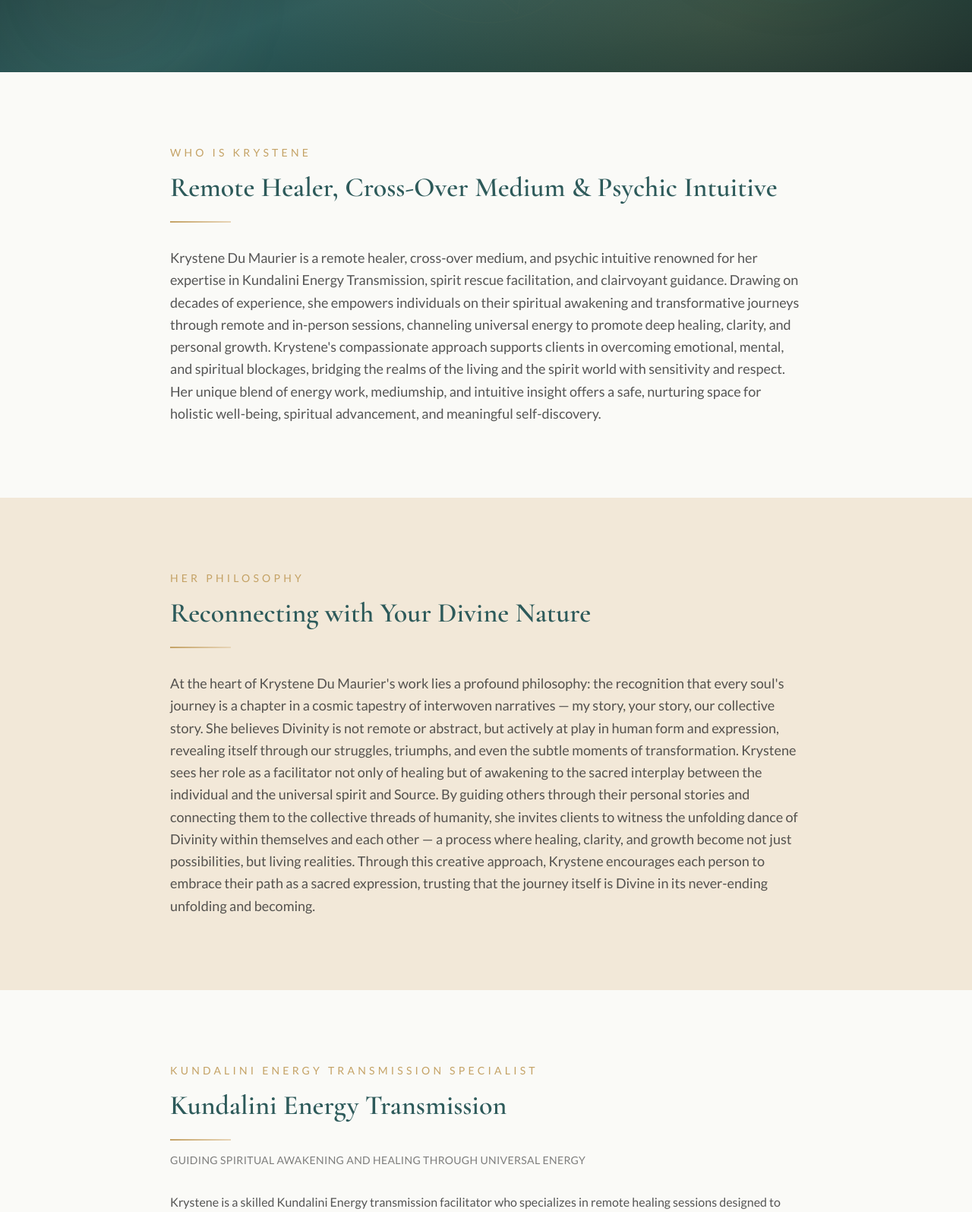
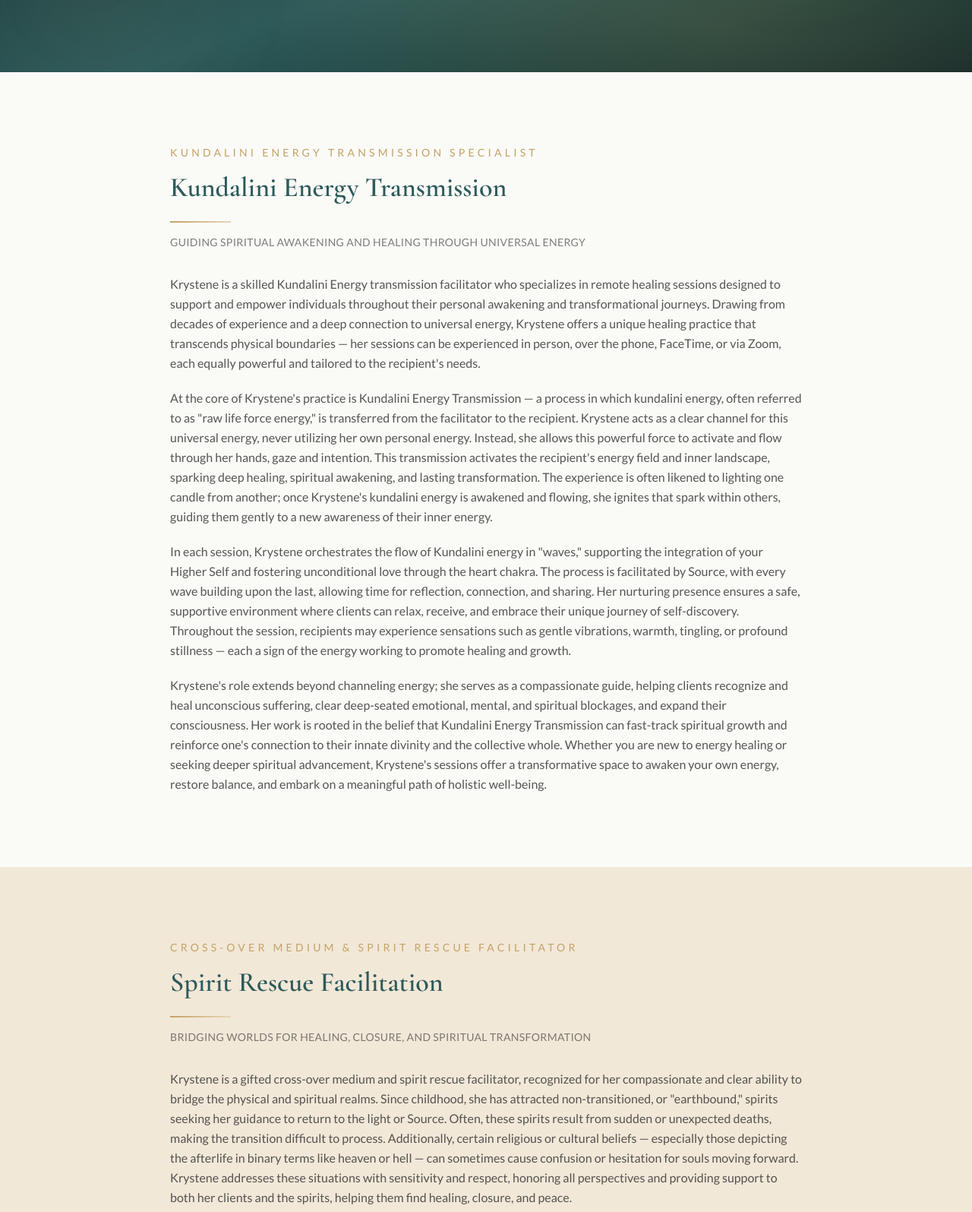
Before and after one commit to smk37git/Kryschendo, a Django app: page /about/ in a window 1280 px wide. Shown: the part 335-1930 px from the top of the page at 76% size. Run offline with Django 5.2, Linux system fonts and the light colour scheme; some libraries are stand-ins or nearby versions.

Commit message:
Updated icon, removed repeat sections on about page

```diff
--- a/main/templates/main/about.html
+++ b/main/templates/main/about.html
@@ -28,38 +28,6 @@
     <p class="text-cream/80 text-lg max-w-2xl mx-auto fade-in-up">
       Remote Healer, Cross-Over Medium &amp; Psychic Intuitive
     </p>
-  </div>
-</section>
-
-<!-- Who is Krystene Section -->
-<section class="py-16 md:py-24 bg-warm relative overflow-hidden">
-  <div class="max-w-4xl mx-auto px-4 sm:px-6 lg:px-8">
-    <div class="fade-in-up">
-      <p class="text-gold text-sm tracking-[0.3em] uppercase mb-4">Who is Krystene</p>
-      <h2 class="font-heading text-3xl md:text-4xl font-semibold text-teal mb-6">Remote Healer, Cross-Over Medium &amp; Psychic Intuitive</h2>
-      <div class="section-divider !mx-0 mb-8"></div>
-    </div>
-    <div class="fade-in-up space-y-4 text-near-black/80 text-lg leading-relaxed">
-      <p>
-        Krystene Du Maurier is a remote healer, cross-over medium, and psychic intuitive renowned for her expertise in Kundalini Energy Transmission, spirit rescue facilitation, and clairvoyant guidance. Drawing on decades of experience, she empowers individuals on their spiritual awakening and transformative journeys through remote and in-person sessions, channeling universal energy to promote deep healing, clarity, and personal growth. Krystene's compassionate approach supports clients in overcoming emotional, mental, and spiritual blockages, bridging the realms of the living and the spirit world with sensitivity and respect. Her unique blend of energy work, mediumship, and intuitive insight offers a safe, nurturing space for holistic well-being, spiritual advancement, and meaningful self-discovery.
-      </p>
-    </div>
-  </div>
-</section>
-
-<!-- Her Philosophy Section -->
-<section class="py-16 md:py-24 bg-cream-light">
-  <div class="max-w-4xl mx-auto px-4 sm:px-6 lg:px-8">
-    <div class="fade-in-up">
-      <p class="text-gold text-sm tracking-[0.3em] uppercase mb-4">Her Philosophy</p>
-      <h2 class="font-heading text-3xl md:text-4xl font-semibold text-teal mb-6">Reconnecting with Your Divine Nature</h2>
-      <div class="section-divider !mx-0 mb-8"></div>
-    </div>
-    <div class="fade-in-up space-y-4 text-near-black/80 text-lg leading-relaxed">
-      <p>
-        At the heart of Krystene Du Maurier's work lies a profound philosophy: the recognition that every soul's journey is a chapter in a cosmic tapestry of interwoven narratives — my story, your story, our collective story. She believes Divinity is not remote or abstract, but actively at play in human form and expression, revealing itself through our struggles, triumphs, and even the subtle moments of transformation. Krystene sees her role as a facilitator not only of healing but of awakening to the sacred interplay between the individual and the universal spirit and Source. By guiding others through their personal stories and connecting them to the collective threads of humanity, she invites clients to witness the unfolding dance of Divinity within themselves and each other — a process where healing, clarity, and growth become not just possibilities, but living realities. Through this creative approach, Krystene encourages each person to embrace their path as a sacred expression, trusting that the journey itself is Divine in its never-ending unfolding and becoming.
-      </p>
-    </div>
   </div>
 </section>
 
--- a/main/templates/main/base.html
+++ b/main/templates/main/base.html
@@ -5,6 +5,7 @@
   <meta charset="UTF-8">
   <meta name="viewport" content="width=device-width, initial-scale=1.0">
   <meta name="referrer" content="strict-origin-when-cross-origin">
+  <link rel="icon" type="image/x-icon" href="{% static 'main/images/favicon.ico' %}">
   <title>{% block title %}Kryschendo — Krystene Du Maurier{% endblock %}</title>
   <meta name="description" content="{% block meta_description %}Krystene Du Maurier — Energy healer, intuitive channel, musician, and teacher in Seattle, WA. Remote and in-person healing sessions available.{% endblock %}">
 
```
Also changed, not shown: main/static/main/images/favicon.ico (added).
